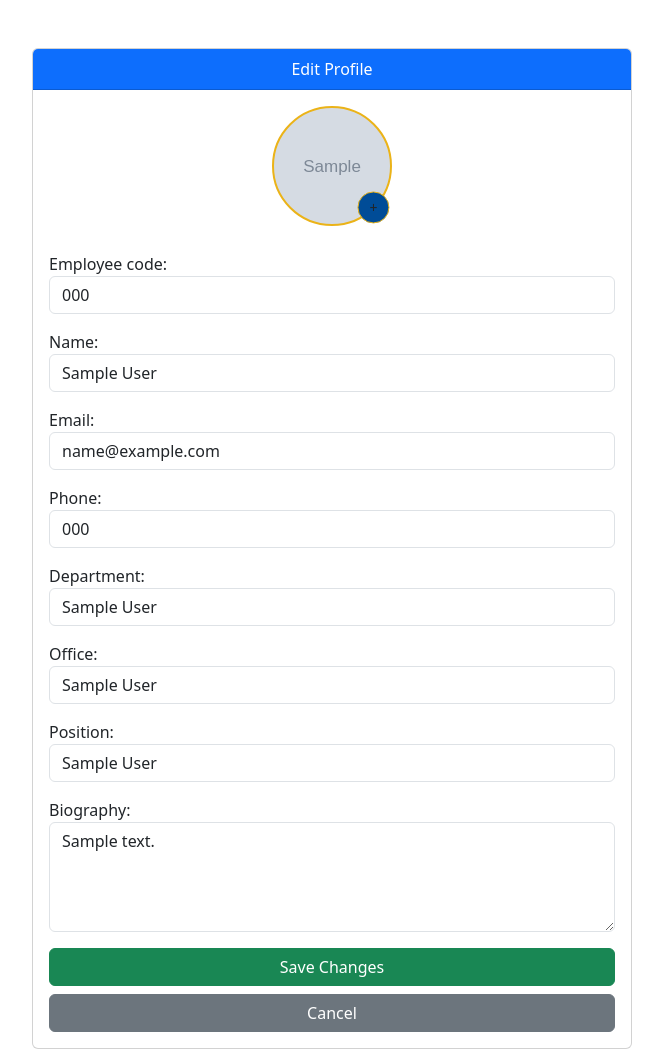
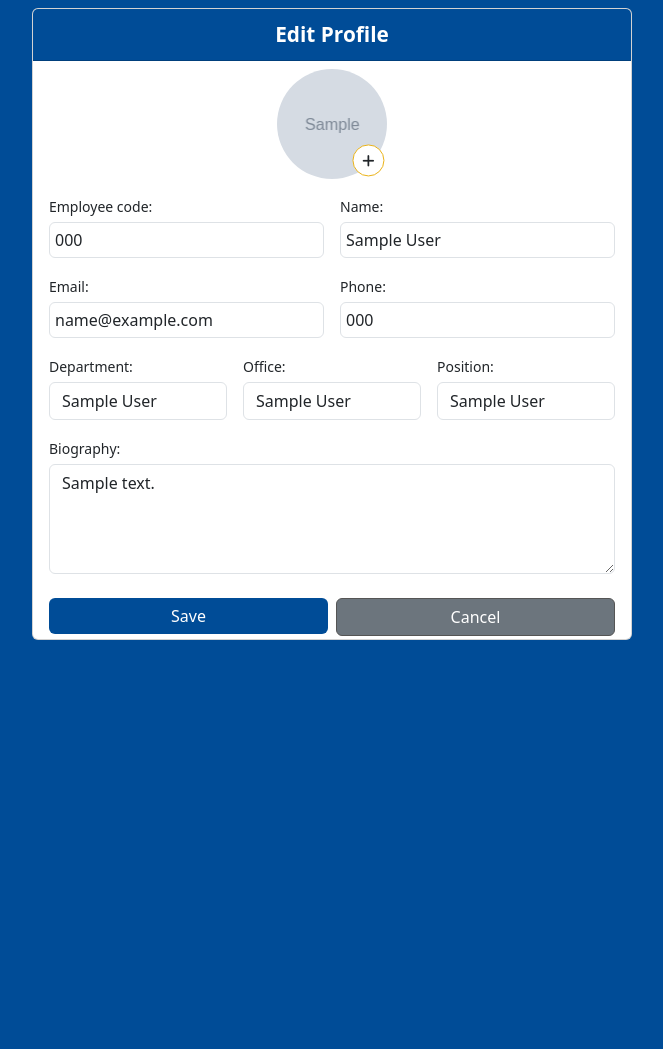
Before and after one commit to saudsunil/IKMS-MVP, a Django app: page /employees/edit-profile/ in a window 1280 px wide. Shown: the whole page, without its empty margins (308-971 px from the left). After the commit the page ends 640 px from the top, so only its background shows below. Run offline with Django 5.2, Linux system fonts and the light colour scheme; a user stored in the database is signed in; tables that the repository leaves empty hold one stand-in row (values such as "Sample post"); grey boxes marked "Sample" are stand-in pictures.

Commit message:
improving UI for all pages

```diff
--- a/ntc/employees/urls.py
+++ b/ntc/employees/urls.py
@@ -3,7 +3,7 @@ from . import views
 
 urlpatterns = [
     path('edit-profile/', views.edit_profile, name='edit_profile'),
-    path('employee/delete-profile-image/', views.delete_profile_image, name='delete_profile_image'),
+    path('delete-profile-image/', views.delete_profile_image, name='delete_profile_image'),
     path('', views.employee_list, name='employee_list'),
     path('employee_profile/<int:id>/', views.profile, name='employee_profile'),
 
--- a/ntc/static/css/addcomment.css
+++ b/ntc/static/css/addcomment.css
@@ -345,7 +345,7 @@ background: #dbd7d7ff;
     transform: translateY(-50%);
     background: none;
     border: none;
-    color: #999;   /* default inactive color */
+    color: #555;   /* default inactive color */
     font-size: 18px;
     cursor: pointer;
     display: none; /* JS will toggle .visible */
--- a/ntc/static/css/articlecard.css
+++ b/ntc/static/css/articlecard.css
@@ -59,12 +59,12 @@
     width: 40px;
     height: 40px;
     border-radius: 50%;
-    background: #6c757d;
-    color: white;
+    background: #eee;
+    color: #999;
     display: flex;
     justify-content: center;
     align-items: center;
-    font-size: 22px;
+    font-size: 16px;
     margin-right: 10px;
     object-fit: cover;
 }
--- a/ntc/static/css/editprofile.css
+++ b/ntc/static/css/editprofile.css
@@ -1,21 +1,26 @@
+ body {
+            background-color: #004C97;
+        }
+
 
         .profile-circle-wrapper {
             position: relative;
             display: inline-block;
         }
         .profile-circle {
-            width: 120px;
-            height: 120px;
+            width: 110px;
+            height: 110px;
             border-radius: 50%;
-            border:  2px solid #EBB318;
             display: flex;
             justify-content: center;
             align-items: center;
-            font-size: 48px;
-            color: white;
+            font-size: 46px;
+
+            color: #fff;
             background-size: cover;
             background-position: center;
             cursor: pointer;
+            margin-top: -0.5rem;
         }
         .profile-upload-icon {
             position: absolute;
@@ -24,17 +29,126 @@
             transform: translate(-8%, -8%);
             width: 32px;
             height: 32px;
-            background:  #004C97;;
-
+            background: #fff;
+            color: #004C97;
             font-size: 20px;
             border-radius: 50%;
-            border: 1px solid #EBB318;;
+            border: 1px solid #EBB318;
             display: flex;
             justify-content: center;
             align-items: center;
             cursor: pointer;
         }
+
         .text-center-wrapper {
             text-align: center;
             margin-bottom: 20px;
         }
+
+       .card-header {
+            background: #004C97;;
+            color: white;
+            text-align: center;
+            font-weight: bold;
+            font-size: 1.3rem;
+            padding: 10px;
+        }
+         .card-body{
+         padding-bottom: 3px;
+          }
+       .btn-save{
+        background-color: #004C97;
+        color: #fff;
+        padding: 5px;
+       }
+       .btn-save:hover{
+        color:#EBB318;
+        border: 1px solid #EBB318;
+        background: #004C97;
+       }
+
+       .btn-cancel{
+        color: #fff;
+        border: 1px solid #555;
+        background: #6c757d;
+
+       }
+       .btn-cancel:hover{
+        color:#EBB318;
+        border: 1px solid #EBB318;
+        background: #555;
+       }
+
+       .card-body label{
+        font-size:14px;
+        margin-bottom: 5px;
+        font-weight: 500;
+       }
+       .card-body input{
+        padding: 5px;
+       }
+       .card-body input:focus,
+.card-body select:focus,
+.card-body textarea:focus {
+    border-color: #EBB31B; /* NTC Yellow */
+    box-shadow: 0 0 0 0.15rem rgba(235, 179, 24, 0.25);
+}
+
+.card-body input:hover{
+    border: 1px solid #EBB31B;
+}
+
+.dropdown-menu {
+  display:none;
+  position: absolute;
+
+ background: #fff;
+  border: 1px solid #e0e0e0;
+  border-radius: 8px;
+  box-shadow: 0 4px 12px rgba(0,0,0,0.08);
+  z-index: 1200;
+  width: 110px;
+  min-width: unset;
+
+  font-size: 12px;
+  line-height: 1;
+
+
+
+
+
+}
+
+.dropdown-menu i
+{
+  width: 16px;
+  font-size: 12px;
+  text-align: left;
+  margin-left:-0.5rem;
+  margin-right:3px;
+}
+.dropdown-menu button {
+  width: 100%;
+  display: flex;
+
+
+  background: none;
+  border: none;
+  cursor: pointer;
+  padding: 4px 7px;
+  font-size: 15px;
+  color: #555;
+
+  font-weight: normal;
+}
+#delete_image{
+  color: #e65d5dff;;
+
+}
+#delete_image:hover {
+  background: #ffe5e5;
+}
+#upload_new:hover{
+    background: #004C97;
+    color:#fff;
+}
--- a/ntc/static/js/editprofile.js
+++ b/ntc/static/js/editprofile.js
@@ -25,21 +25,25 @@ document.getElementById('upload_new').addEventListener('click', function(e){
 
 document.getElementById('delete_image').addEventListener('click', function(e){
     e.preventDefault();
-    fetch("{% url 'delete_profile_image' %}", {
-        method: 'POST',
-       headers: {
-    'X-CSRFToken': csrfToken,
-    'Accept': 'application/json',
-},
+const deleteUrl = document
+    .getElementById('profile_image_preview')
+    .dataset.deleteUrl;
 
-    })
+fetch(deleteUrl, {
+    method: 'POST',
+    headers: {
+        'X-CSRFToken': csrfToken,
+        'Accept': 'application/json',
+    },
+})
+
     .then(res => res.json())
     .then(data => {
         if(data.status === 'success'){
             // Reset preview to placeholder
             profilePreview.style.backgroundImage = 'none';
             profilePreview.style.backgroundColor = '#6c757d';
-            profilePreview.innerHTML = '👤';
+            profilePreview.innerHTML =  '<i class="fa-solid fa-user fa-lg"></i>';
         }
     });
 });
--- a/ntc/templates/articles/write_article.html
+++ b/ntc/templates/articles/write_article.html
@@ -12,7 +12,7 @@
       {% if employee and employee.profile_image %}
         <img src="{{ employee.profile_image.url }}" class="profile-pic">
       {% else %}
-        <div class="profile-pic d-flex justify-content-center align-items-center" style="background:#6c757d;color:#fff;font-size:20px;">👤</div>
+        <div class="profile-pic d-flex justify-content-center align-items-center" style="background:#6c757d;color:#fff;font-size:20px;"><i class="fa-solid fa-user fa-lg"></i></div>
       {% endif %}
       <div>
         <strong>{% if employee %}{{ employee.name }}{% else %}Guest{% endif %}</strong><br>
@@ -62,7 +62,7 @@
       <!-- Actions -->
       <div class="modal-actions">
         <button type="button" id="saveDraftBtn" class="btn btn-outline-secondary">Save as Draft</button>
-        <button type="submit" id="publishBtn" class="btn btn-primary">Publish</button>
+        <button type="submit" id="publishBtn" class="btn btn-primary" style="background:#004C97; ">Publish</button>
       </div>
     </form>
 
--- a/ntc/templates/base.html
+++ b/ntc/templates/base.html
@@ -35,6 +35,7 @@
          <p> Internal Knowledge Management System</p>
 
 </div>
+<hr style="margin-top:-1rem; color:#fff">
 
 
 
--- a/ntc/templates/employees/edit_profile.html
+++ b/ntc/templates/employees/edit_profile.html
@@ -8,11 +8,12 @@
     <title>Edit Profile</title>
     <link href="https://cdn.jsdelivr.net/npm/bootstrap@5.3.2/dist/css/bootstrap.min.css" rel="stylesheet">
     <link rel="stylesheet" href="{% static 'css/editprofile.css' %}">
+    <link rel="stylesheet" href="https://cdnjs.cloudflare.com/ajax/libs/font-awesome/6.5.1/css/all.min.css">
 </head>
 <body>
-<div class="container mt-5">
+<div class="container mt-2">
     <div class="card mx-auto" style="max-width: 600px;">
-        <div class="card-header bg-primary text-white text-center">
+        <div class="card-header ">
             Edit Profile
         </div>
         <div class="card-body">
@@ -22,27 +23,26 @@
                 <!-- Profile Circle -->
                 <div class="text-center-wrapper">
                     <div class="profile-circle-wrapper">
-                        <div id="profile_image_preview" class="profile-circle"
+                        <div id="profile_image_preview" class="profile-circle"  data-delete-url="{% url 'delete_profile_image'%}"
                              style="
                              {% if form.instance.profile_image %}
                                  background-image: url('{{ form.instance.profile_image.url }}');
                              {% else %}
                                  background-color: #6c757d;
-                             {% endif %}
-                             ">
+                             {% endif %}">
                             {% if not form.instance.profile_image %}
-                                👤
+                               <i class="fa-solid fa-user fa-lg"></i>
                             {% endif %}
                         </div>
 
                         <!-- Dropdown on + icon -->
                         <div class="dropdown profile-upload-icon">
                             <button class="btn btn-sm p-0" type="button" data-bs-toggle="dropdown" aria-expanded="false" style="width:100%; height:100%; border:none; background:transparent; cursor:pointer;">
-                                +
+                                <i class="fa-solid fa-plus"></i>
                             </button>
                             <ul class="dropdown-menu dropdown-menu-end">
-                                <li><a class="dropdown-item" href="#" id="upload_new">Change</a></li>
-                                <li><a class="dropdown-item" href="#" id="delete_image">Delete</a></li>
+                                <li><a class="dropdown-item"  id="upload_new"><i class="fa-solid fa-image"></i>Choose new</a></li>
+                                <li><a class="dropdown-item"  id="delete_image"><i class="fa-solid fa-trash"></i>Remove</a></li>
                             </ul>
                         </div>
                     </div>
@@ -52,18 +52,74 @@
                 {{ form.profile_image }}
 
                 <!-- Other Form Fields -->
-                <div class="mb-3">{{ form.employee_code.label_tag }}{{ form.employee_code }}</div>
-                <div class="mb-3">{{ form.name.label_tag }}{{ form.name }}</div>
-                <div class="mb-3">{{ form.email.label_tag }}{{ form.email }}</div>
-                <div class="mb-3">{{ form.phone.label_tag }}{{ form.phone }}</div>
-                <div class="mb-3">{{ form.department.label_tag }}{{ form.department }}</div>
-                <div class="mb-3">{{ form.office.label_tag }}{{ form.office }}</div>
-                <div class="mb-3">{{ form.position.label_tag }}{{ form.position }}</div>
-                <div class="mb-3">{{ form.biography.label_tag }}{{ form.biography }}</div>
+               <!-- Employee Code + Name -->
+               <div class="form-filed" style="margin-top:-1.7rem;">
+<div class="row g-3 mt-0">
+    <div class="col-6">
+        {{ form.employee_code.label_tag }}
+        {{ form.employee_code }}
+    </div>
+    <div class="col-6">
+        {{ form.name.label_tag }}
+        {{ form.name }}
+    </div>
+</div>
 
-                <button type="submit" class="btn btn-success w-100">Save Changes</button>
-            </form>
-            <a href="{% url 'employee_profile' request.user.employee.id %}" class="btn btn-secondary w-100 mt-2">Cancel</a>
+<!-- Email + phone -->
+<div class="row g-3 mt-0">
+
+<div class="col-6">
+    {{ form.email.label_tag }}
+    {{ form.email }}
+</div>
+<div class="col-6">
+        {{ form.phone.label_tag }}
+        {{ form.phone }}
+    </div>
+</div>
+
+
+<!-- department+Office + Position -->
+<div class="row g-3 mt-0">
+     <div class="col-4">
+        {{ form.department.label_tag }}
+        {{ form.department }}
+    </div>
+    <div class="col-4">
+        {{ form.office.label_tag }}
+        {{ form.office }}
+    </div>
+    <div class="col-4">
+        {{ form.position.label_tag }}
+        {{ form.position }}
+    </div>
+
+</div>
+
+<!-- Biography (full width) -->
+<div class="  mt-3">
+    {{ form.biography.label_tag }}
+    {{ form.biography }}
+</div>
+
+
+             <div class="row g-2 mt-3">
+    <div class="col-6">
+        <button type="submit"
+                class="btn w-100 btn-save" >
+            Save
+        </button>
+    </div>
+    <div class="col-6">
+        <a href="{% url 'employee_profile' request.user.employee.id %}"
+           class="btn w-100 btn-cancel">
+            Cancel
+        </a>
+    </div>
+</div>
+</div>
+</form>
+
         </div>
     </div>
 </div>
```
Also changed, not shown: ntc/static/css/base.css (+4 -6 lines), ntc/static/css/profile.css (+8 -6 lines), ntc/static/css/writearticle.css (+20 -3 lines), ntc/templates/core/login.html (+54 -11 lines), ntc/templates/core/signup.html (+50 -13 lines), ntc/media/profiles/_DSC0198.JPG (deleted), ntc/static/images/logo.png (deleted), ntc/static/images/ntclogo.jpeg (deleted).
